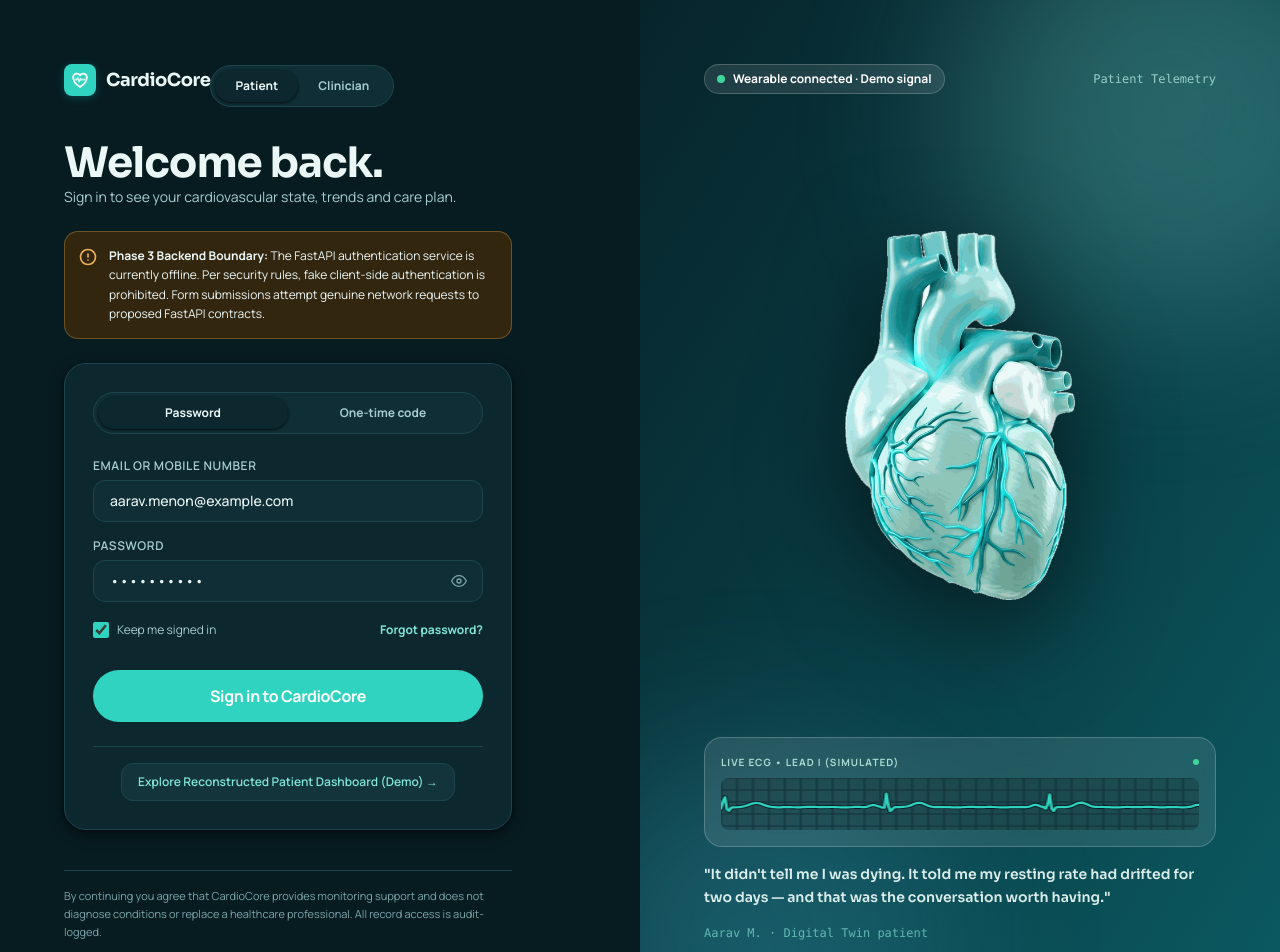
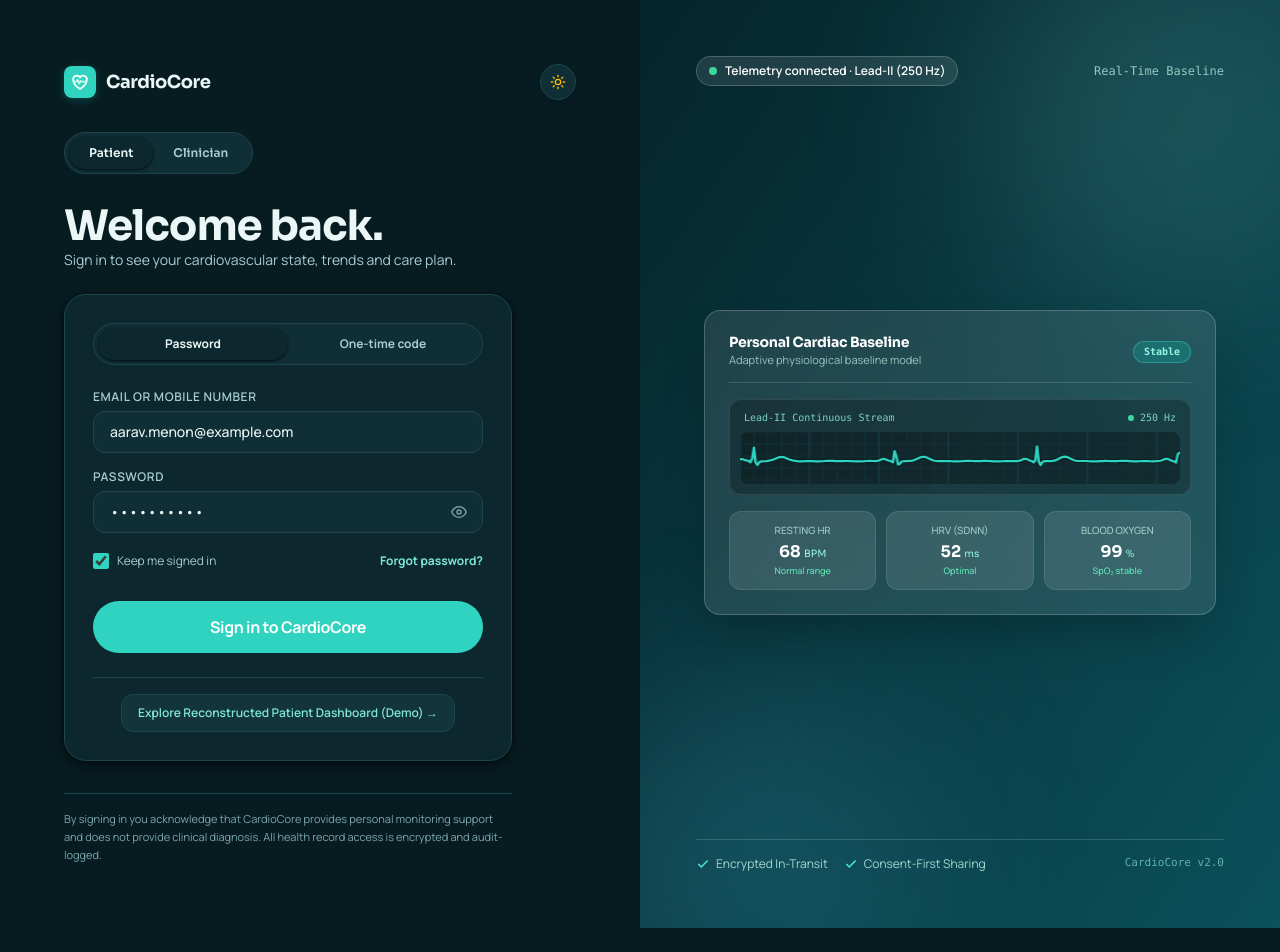
Before and after one commit to Sarthak-Raut-861/Cardiocore_website, a Next.js app in the folder cardiocore-next/: page /login in a window 1280 px wide. Shown: the top 952 px of the page. After the commit the page ends 928 px from the top, so only its background shows below. Built offline with nearby package versions, Linux system fonts and the light colour scheme; no server answers.

Commit message:
feat(auth): redesign sign in page with minimal telemetry showcase and remove anatomical heart

```diff
--- a/cardiocore-next/src/features/auth/components/auth-backend-alert.tsx
+++ b/cardiocore-next/src/features/auth/components/auth-backend-alert.tsx
@@ -1,35 +1,31 @@
 import React from "react";
 
 export const AuthBackendAlert: React.FC<{ error?: string | null }> = ({ error }) => {
+  if (!error) return null;
+
   return (
     <div
-      role="status"
-      className="p-3.5 rounded-[14px] bg-[var(--amber-soft)] border border-[var(--amber)]/30 text-[var(--hi)] text-xs flex items-start gap-3 mb-6"
+      role="alert"
+      className="p-3.5 rounded-xl bg-red-500/10 border border-red-500/30 text-[var(--hi)] text-xs flex items-start gap-2.5 mb-5 animate-in fade-in duration-150"
     >
       <svg
         width="18"
         height="18"
         viewBox="0 0 24 24"
         fill="none"
-        stroke="var(--amber)"
+        stroke="currentColor"
         strokeWidth="2.2"
         strokeLinecap="round"
         strokeLinejoin="round"
-        className="shrink-0 mt-0.5"
+        className="text-red-500 shrink-0 mt-0.5"
       >
         <circle cx="12" cy="12" r="10" />
         <line x1="12" y1="8" x2="12" y2="12" />
         <line x1="12" y1="16" x2="12.01" y2="16" />
       </svg>
       <div className="leading-relaxed">
-        <strong>Phase 3 Backend Boundary:</strong> The FastAPI authentication service is
-        currently offline. Per security rules, fake client-side authentication is prohibited. Form
-        submissions attempt genuine network requests to proposed FastAPI contracts.
-        {error && (
-          <div className="mt-1.5 font-mono text-[11px] text-[var(--red)] font-semibold">
-            {error}
-          </div>
-        )}
+        <strong className="text-red-500 dark:text-red-400">Authentication notice:</strong>{" "}
+        <span className="text-[var(--mid)]">{error}</span>
       </div>
     </div>
   );
--- a/cardiocore-next/src/features/auth/components/auth-layout.tsx
+++ b/cardiocore-next/src/features/auth/components/auth-layout.tsx
@@ -1,7 +1,9 @@
+"use client";
+
 import React from "react";
 import Link from "next/link";
-import Image from "next/image";
 import { LiveEcgCanvas } from "@/features/landing/components/ecg-mini-canvas";
+import { ThemeToggle } from "@/components/layout/theme-toggle";
 
 export interface AuthLayoutProps {
   children: React.ReactNode;
@@ -17,16 +19,17 @@ export const AuthLayout: React.FC<AuthLayoutProps> = ({
   showRoleTabs = true,
 }) => {
   return (
-    <div className="min-h-screen w-full flex flex-col lg:flex-row bg-[var(--bg)] text-[var(--hi)]">
+    <div className="min-h-screen w-full flex flex-col lg:flex-row bg-[var(--bg)] text-[var(--hi)] transition-colors duration-200">
       {/* Left Column: Form & Interaction */}
-      <div className="w-full lg:w-1/2 flex flex-col justify-between p-6 sm:p-10 lg:p-14 xl:p-16 max-w-2xl mx-auto lg:max-w-none">
+      <div className="w-full lg:w-1/2 flex flex-col justify-between p-6 sm:p-10 lg:p-12 xl:p-16 max-w-xl mx-auto lg:max-w-none">
         <div>
-          {/* Brand Link */}
+          {/* Header Bar: Brand Link + Theme Toggle */}
+          <div className="flex items-center justify-between mb-8">
             <Link
               href="/"
-            className="inline-flex items-center gap-2.5 mb-8 group select-none"
+              className="inline-flex items-center gap-2.5 group select-none cursor-pointer"
             >
-            <span className="w-8 h-8 rounded-lg bg-[var(--teal)] flex items-center justify-center text-white shadow-[0_2px_8px_rgba(14,158,158,0.3)]">
+              <span className="w-8 h-8 rounded-lg bg-[var(--teal)] flex items-center justify-center text-white shadow-[0_2px_8px_rgba(14,158,158,0.3)] transition-transform duration-200 group-hover:scale-105">
                 <svg
                   viewBox="0 0 24 24"
                   fill="none"
@@ -53,13 +56,16 @@ export const AuthLayout: React.FC<AuthLayoutProps> = ({
               )}
             </Link>
 
+            <ThemeToggle />
+          </div>
+
           {/* Role Segmented Switch */}
           {showRoleTabs && onRoleChange && (
-            <div className="inline-flex p-1 rounded-full bg-[var(--surface-2)] border border-[var(--border)] mb-8">
+            <div className="inline-flex p-1 rounded-full bg-[var(--surface-2)] border border-[var(--border)] mb-7">
               <button
                 type="button"
                 onClick={() => onRoleChange("patient")}
-                className={`px-5 py-2 rounded-full text-xs font-bold transition-all ${
+                className={`px-5 py-2 rounded-full text-xs font-semibold font-display transition-all cursor-pointer ${
                   activeRole === "patient"
                     ? "bg-[var(--surface)] text-[var(--hi)] shadow-[var(--sh-1)]"
                     : "text-[var(--mid)] hover:text-[var(--hi)]"
@@ -70,7 +76,7 @@ export const AuthLayout: React.FC<AuthLayoutProps> = ({
               <button
                 type="button"
                 onClick={() => onRoleChange("doctor")}
-                className={`px-5 py-2 rounded-full text-xs font-bold transition-all ${
+                className={`px-5 py-2 rounded-full text-xs font-semibold font-display transition-all cursor-pointer ${
                   activeRole === "doctor"
                     ? "bg-[var(--surface)] text-[var(--hi)] shadow-[var(--sh-1)]"
                     : "text-[var(--mid)] hover:text-[var(--hi)]"
@@ -86,65 +92,77 @@ export const AuthLayout: React.FC<AuthLayoutProps> = ({
         </div>
 
         {/* Regulatory Safe Harbor */}
-        <p className="mt-10 text-[11px] text-[var(--muted)] leading-relaxed max-w-md border-t border-[var(--border)] pt-4">
-          By continuing you agree that CardioCore provides monitoring support and does not
-          diagnose conditions or replace a healthcare professional. All record access is
+        <p className="mt-8 text-[11px] text-[var(--muted)] leading-relaxed max-w-md border-t border-[var(--border)] pt-4">
+          By signing in you acknowledge that CardioCore provides personal monitoring support
+          and does not provide clinical diagnosis. All health record access is encrypted and
           audit-logged.
         </p>
       </div>
 
-      {/* Right Column: Physical Context & Identity Rig */}
+      {/* Right Column: Clean Biomedical Telemetry & Baseline Showcase (No anatomical heart) */}
       <div
-        className={`hidden lg:flex w-full lg:w-1/2 relative overflow-hidden flex-col justify-between p-12 xl:p-16 text-white ${
+        className={`hidden lg:flex w-full lg:w-1/2 relative overflow-hidden flex-col justify-between p-12 xl:p-14 text-white ${
           activeRole === "doctor"
-            ? "bg-gradient-to-br from-[#06303A] via-[#0A5C68] to-[#0E7F8C]"
-            : "bg-gradient-to-br from-[#07242B] via-[#093D44] to-[#0B5A62]"
+            ? "bg-gradient-to-br from-[#052831] via-[#084852] to-[#0C636F]"
+            : "bg-gradient-to-br from-[#06242B] via-[#093A43] to-[#0B505A]"
         }`}
       >
-        {/* Background Blobs */}
+        {/* Subtle Ambient Glow */}
         <div
-          className="absolute top-[-100px] right-[-100px] w-[420px] h-[420px] rounded-full blur-[80px] bg-[#7FE3DA]/25 pointer-events-none"
+          className="absolute top-[-80px] right-[-80px] w-[380px] h-[380px] rounded-full blur-[90px] bg-[#7FE3DA]/15 pointer-events-none"
           aria-hidden="true"
         />
         <div
-          className="absolute bottom-[-120px] left-[-80px] w-[380px] h-[380px] rounded-full blur-[80px] bg-[#4FC7E8]/20 pointer-events-none"
+          className="absolute bottom-[-100px] left-[-60px] w-[340px] h-[340px] rounded-full blur-[90px] bg-[#4FC7E8]/15 pointer-events-none"
           aria-hidden="true"
         />
 
         {/* Top Status Header */}
         <div className="relative z-10 flex items-center justify-between">
-          <span className="inline-flex items-center gap-2 px-3 py-1.5 rounded-full bg-white/10 backdrop-blur-md border border-white/20 text-xs font-bold text-white">
+          <span className="inline-flex items-center gap-2 px-3 py-1.5 rounded-full bg-white/10 backdrop-blur-md border border-white/20 text-xs font-semibold text-white">
             <span className="w-2 h-2 rounded-full bg-[var(--green)] animate-pulse" />
-            {activeRole === "doctor" ? "Roster synced · 6 patients" : "Wearable connected · Demo signal"}
+            {activeRole === "doctor" ? "Roster synced · 6 patients" : "Telemetry connected · Lead-II (250 Hz)"}
           </span>
           <span className="text-xs font-mono text-teal-100/70">
-            {activeRole === "doctor" ? "Meridian Heart Institute" : "Patient Telemetry"}
+            {activeRole === "doctor" ? "Meridian Clinical Network" : "Real-Time Baseline"}
           </span>
         </div>
 
-        {/* Center Visual */}
-        <div className="relative z-10 my-auto py-8 flex items-center justify-center">
+        {/* Center Minimalist Telemetry Showcase Card */}
+        <div className="relative z-10 my-auto py-6 max-w-lg w-full mx-auto">
           {activeRole === "doctor" ? (
-            <div className="w-full max-w-sm rounded-[20px] bg-white/10 backdrop-blur-md border border-white/25 p-5 shadow-2xl">
-              <div className="flex items-center justify-between pb-3 border-b border-white/15 mb-3">
-                <span className="text-[11px] font-bold uppercase tracking-widest text-teal-100/80">
-                  Triage Queue
-                </span>
-                <span className="px-2 py-0.5 rounded-full bg-red-500/25 border border-red-400/30 text-[10px] font-bold text-red-200">
+            /* Clinician Triage Overview Card */
+            <div className="rounded-2xl bg-white/10 backdrop-blur-xl border border-white/20 p-6 shadow-2xl">
+              <div className="flex items-center justify-between pb-3.5 border-b border-white/15 mb-4">
+                <div>
+                  <h3 className="text-sm font-bold font-display text-white">
+                    Clinical Triage Queue
+                  </h3>
+                  <p className="text-[11px] text-teal-100/70">
+                    Prioritized by validated drift duration &amp; severity
+                  </p>
+                </div>
+                <span className="px-2.5 py-0.5 rounded-full bg-red-500/25 border border-red-400/30 text-[10px] font-bold text-red-200">
                   1 Urgent
                 </span>
               </div>
               <div className="space-y-3 text-xs">
-                <div className="p-2.5 rounded-xl bg-white/10 flex items-center gap-3">
+                <div className="p-3 rounded-xl bg-white/10 border border-white/10 flex items-center justify-between gap-3">
+                  <div className="flex items-center gap-3 min-w-0">
                     <span className="w-2.5 h-2.5 rounded-full bg-red-400 shrink-0 animate-ping" />
                     <div className="min-w-0">
                       <div className="font-bold text-white truncate">Aarav Menon, 44</div>
                       <div className="text-[11px] text-teal-100/70">
-                      HR 138 at rest &bull; HRV 19 ms &bull; 9 min persistence
+                        Resting HR 138 &bull; HRV 19 ms &bull; 9 min persistence
                       </div>
                     </div>
                   </div>
-                <div className="p-2.5 rounded-xl bg-white/5 flex items-center gap-3">
+                  <span className="text-[10px] font-mono px-2 py-0.5 rounded bg-white/10 text-white shrink-0">
+                    Level 3
+                  </span>
+                </div>
+                <div className="p-3 rounded-xl bg-white/5 border border-white/5 flex items-center justify-between gap-3">
+                  <div className="flex items-center gap-3 min-w-0">
                     <span className="w-2.5 h-2.5 rounded-full bg-amber-400 shrink-0" />
                     <div className="min-w-0">
                       <div className="font-bold text-white truncate">Rohit Sharma, 61</div>
@@ -153,44 +171,80 @@ export const AuthLayout: React.FC<AuthLayoutProps> = ({
                       </div>
                     </div>
                   </div>
+                  <span className="text-[10px] font-mono px-2 py-0.5 rounded bg-white/10 text-teal-200 shrink-0">
+                    Review
+                  </span>
+                </div>
               </div>
             </div>
           ) : (
-            <div className="relative w-full max-w-[260px] aspect-[330/468] filter drop-shadow-[0_28px_50px_rgba(0,0,0,0.55)]">
-              <Image
-                src="/assets/heart-q.png"
-                alt="CardioCore Anatomical Heart"
-                width={330}
-                height={468}
-                priority
-                className="w-full h-full object-contain"
-              />
+            /* Patient Minimalist Telemetry & Baseline Card */
+            <div className="rounded-2xl bg-white/10 backdrop-blur-xl border border-white/20 p-6 shadow-2xl">
+              <div className="flex items-center justify-between pb-3.5 border-b border-white/15 mb-4">
+                <div>
+                  <h3 className="text-sm font-bold font-display text-white">
+                    Personal Cardiac Baseline
+                  </h3>
+                  <p className="text-[11px] text-teal-100/70">
+                    Adaptive physiological baseline model
+                  </p>
+                </div>
+                <span className="px-2.5 py-0.5 rounded-full bg-teal-400/20 border border-teal-300/30 text-[10px] font-mono font-bold text-teal-200">
+                  Stable
+                </span>
+              </div>
+
+              {/* Waveform Strip */}
+              <div className="rounded-xl overflow-hidden bg-black/25 border border-white/10 p-2.5 mb-4">
+                <div className="flex items-center justify-between text-[10px] font-mono text-teal-200/80 mb-1.5 px-1">
+                  <span>Lead-II Continuous Stream</span>
+                  <span className="flex items-center gap-1.5">
+                    <span className="w-1.5 h-1.5 rounded-full bg-[var(--green)]" />
+                    250 Hz
+                  </span>
+                </div>
+                <div className="h-[52px] rounded-lg overflow-hidden bg-black/30">
+                  <LiveEcgCanvas width={380} height={52} />
+                </div>
+              </div>
+
+              {/* Minimal Metrics Grid */}
+              <div className="grid grid-cols-3 gap-2.5 text-center">
+                <div className="p-2.5 rounded-xl bg-white/10 border border-white/10">
+                  <div className="text-[10px] font-medium text-teal-100/70 uppercase">Resting HR</div>
+                  <div className="text-base font-bold font-display text-white mt-0.5">68 <span className="text-[10px] font-normal text-teal-200">BPM</span></div>
+                  <div className="text-[9px] text-emerald-300 font-medium">Normal range</div>
+                </div>
+                <div className="p-2.5 rounded-xl bg-white/10 border border-white/10">
+                  <div className="text-[10px] font-medium text-teal-100/70 uppercase">HRV (SDNN)</div>
+                  <div className="text-base font-bold font-display text-white mt-0.5">52 <span className="text-[10px] font-normal text-teal-200">ms</span></div>
+                  <div className="text-[9px] text-emerald-300 font-medium">Optimal</div>
+                </div>
+                <div className="p-2.5 rounded-xl bg-white/10 border border-white/10">
+                  <div className="text-[10px] font-medium text-teal-100/70 uppercase">Blood Oxygen</div>
+                  <div className="text-base font-bold font-display text-white mt-0.5">99 <span className="text-[10px] font-normal text-teal-200">%</span></div>
+                  <div className="text-[9px] text-emerald-300 font-medium">SpO₂ stable</div>
+                </div>
+              </div>
             </div>
           )}
         </div>
 
-        {/* Bottom Clinical Telemetry Strip & Quote */}
-        <div className="relative z-10 space-y-4">
-          <div className="p-4 rounded-[18px] bg-white/10 backdrop-blur-md border border-white/20">
-            <div className="flex items-center justify-between text-[10px] font-bold uppercase tracking-widest text-teal-100/80 mb-2">
-              <span>Live ECG &bull; Lead I (Simulated)</span>
-              <span className="w-1.5 h-1.5 rounded-full bg-[var(--green)]" />
+        {/* Bottom Feature Highlights / Quote */}
+        <div className="relative z-10 pt-4 border-t border-white/15 flex items-center justify-between text-xs text-teal-100/80">
+          <div className="flex items-center gap-4">
+            <span className="flex items-center gap-1.5">
+              <svg width="14" height="14" viewBox="0 0 24 24" fill="none" stroke="currentColor" strokeWidth="2.5" className="text-teal-300"><path d="M20 6 9 17l-5-5"/></svg>
+              Encrypted In-Transit
+            </span>
+            <span className="flex items-center gap-1.5">
+              <svg width="14" height="14" viewBox="0 0 24 24" fill="none" stroke="currentColor" strokeWidth="2.5" className="text-teal-300"><path d="M20 6 9 17l-5-5"/></svg>
+              Consent-First Sharing
+            </span>
           </div>
-            <div className="h-[52px] rounded-lg overflow-hidden bg-black/20">
-              <LiveEcgCanvas width={360} height={52} />
-            </div>
-          </div>
-
-          <blockquote className="text-sm font-semibold text-teal-50/90 leading-relaxed font-display">
-            {activeRole === "doctor"
-              ? '"Continuous baseline intelligence lets us prioritize true clinical drift before symptoms escalate to emergency admissions."'
-              : '"It didn\'t tell me I was dying. It told me my resting rate had drifted for two days — and that was the conversation worth having."'}
-          </blockquote>
-          <div className="text-xs font-mono text-teal-200/60">
-            {activeRole === "doctor"
-              ? "Dr Neha Raghavan · Interventional Cardiology"
-              : "Aarav M. · Digital Twin patient"}
-          </div>
+          <span className="text-[11px] font-mono text-teal-200/60 hidden sm:inline">
+            CardioCore v2.0
+          </span>
         </div>
       </div>
     </div>
```
Lines whose indentation alone changed are shown as unchanged.
